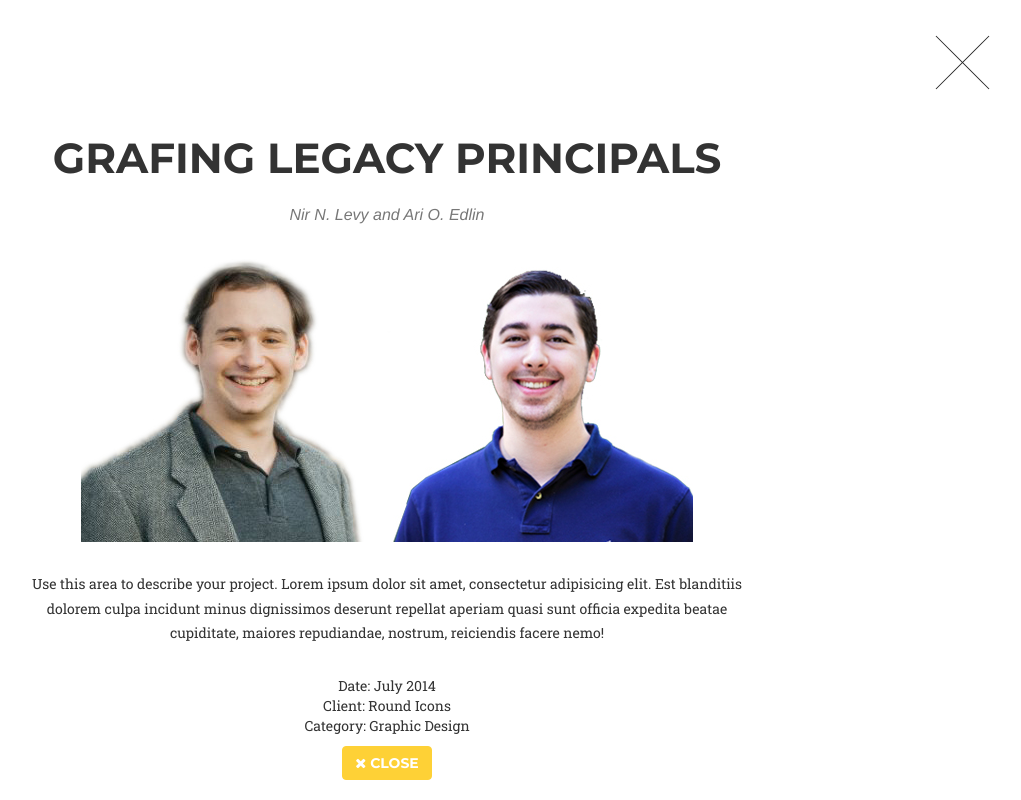
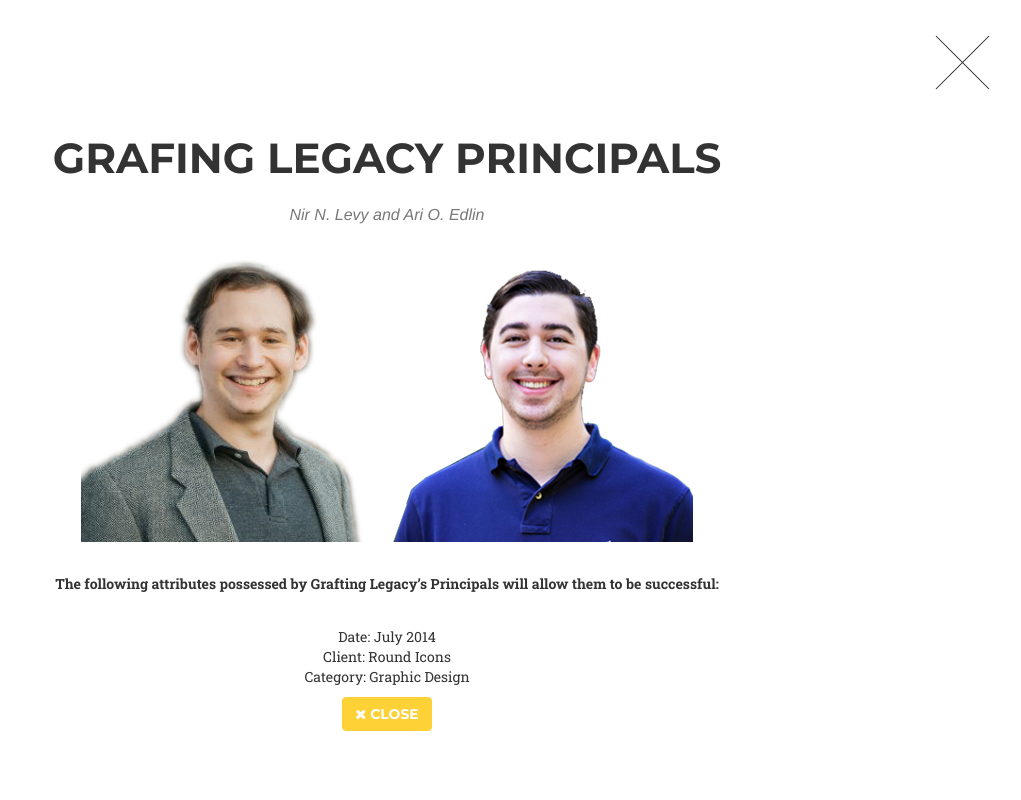
Before and after one commit to graftinglegacy/graftinglegacy.github.io, a website: page index.html in a window 1280 px wide. Both pictures are taken after a click on the link 250 px from the left and 1436 px from the top of the page. Shown: the part 1036-1836 px from the top of the page, without its empty margins (253-1274 px from the left). Drawn offline with nearby package versions, Linux system fonts and the light colour scheme; a web font is replaced by a local one.

Commit message:
adding content to nir and ari

```diff
--- a/index.html
+++ b/index.html
@@ -462,7 +462,7 @@
                                 <h2>Grafing Legacy Principals</h2>
                                 <p class="item-intro text-muted">Nir N. Levy and Ari O. Edlin</p>
                                 <img class="img-responsive img-centered" src="img/portfolio/roundicons-free.png" alt="">
-                                <p>Use this area to describe your project. Lorem ipsum dolor sit amet, consectetur adipisicing elit. Est blanditiis dolorem culpa incidunt minus dignissimos deserunt repellat aperiam quasi sunt officia expedita beatae cupiditate, maiores repudiandae, nostrum, reiciendis facere nemo!</p>
+                                <p><strong>The following attributes possessed by Grafting Legacy’s Principals will allow them to be successful:</strong></p>
                                 <ul class="list-unstyled">
                                     <li>Date: July 2014</li>
                                     <li>Client: Round Icons</li>
```
